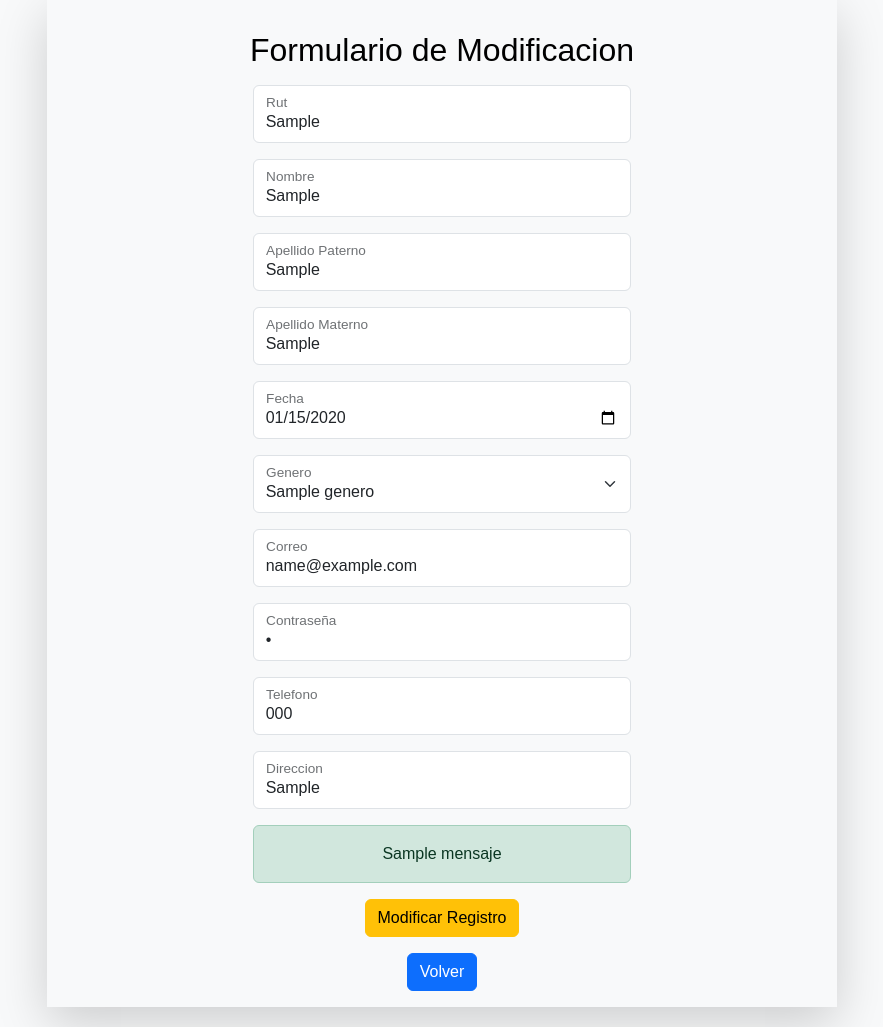
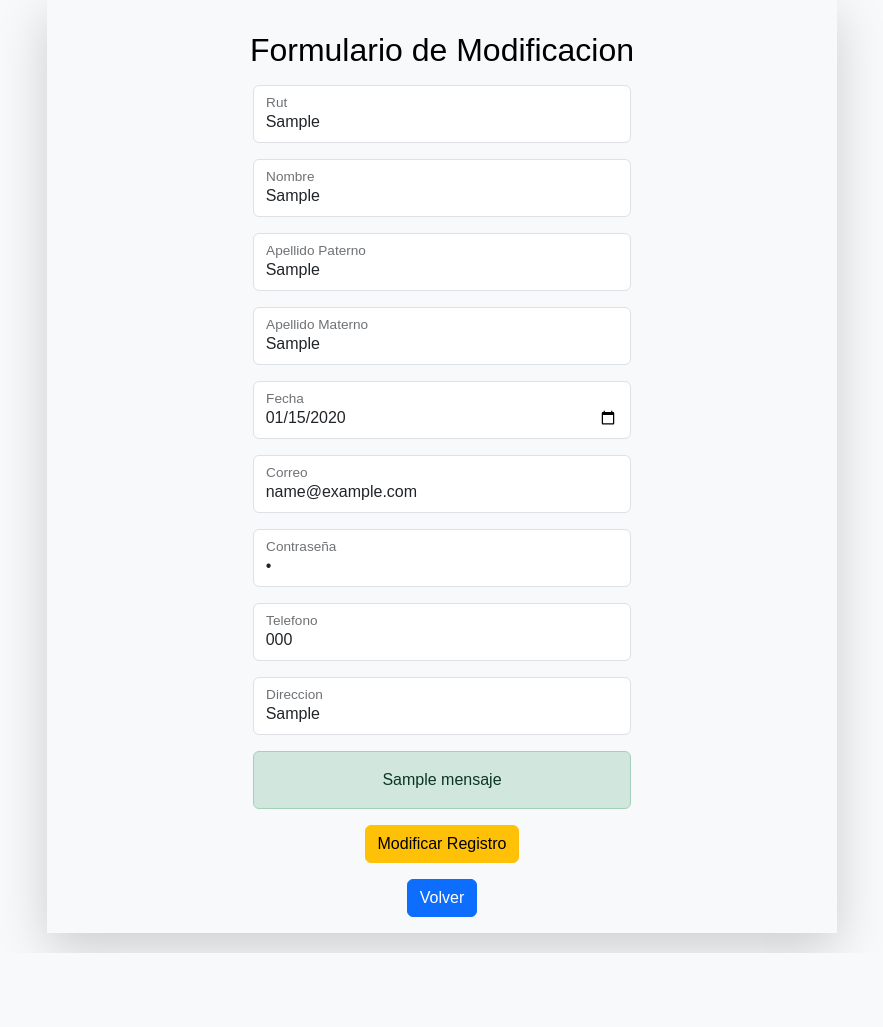
Before and after one commit to BooZhark/Programacion-web-v2, a Django app: template Django/JyT/templates/pages/user_update.html in a window 1280 px wide. Shown: the part 21-1048 px from the top of the page, without its empty margins (198-1081 px from the left). After the commit the page ends 974 px from the top, so only its background shows below. Run offline with Django 5.2, Linux system fonts and the light colour scheme; the template is opened without the code that fills it: most values are stand-ins (such as "Sample title", 1, 10 or a date in 2020); some libraries are stand-ins or nearby versions.

Commit message:
se elimina genero

```diff
--- a/Django/JyT/templates/pages/user_update.html
+++ b/Django/JyT/templates/pages/user_update.html
@@ -43,18 +43,6 @@
                             <label for="fecha" class="form-label">Fecha</label>
                         </div>
                         <div class="form-floating mb-3 w-50 mx-auto">
-                            <select class="form-select" id="genero" name="genero">
-                                {% for tmp in generos %}
-                                {% if tmp.genero == usuario.id_genero.genero%}
-                                <option value="{{tmp.id_genero}}" selected>{{tmp.genero}}</option>
-                                {%else%}
-                                <option value="{{tmp.id_genero}}">{{tmp.genero}}</option>
-                                {% endif%}
-                                {% endfor %}
-                            </select>
-                            <label for="genero" class="form-label">Genero</label>
-                        </div>
-                        <div class="form-floating mb-3 w-50 mx-auto">
                             <input type="email" value={{usuario.email}} class="form-control" id="correo" name="correo">
                             <label for="correo" class="form-label">Correo</label>
                         </div>
```
